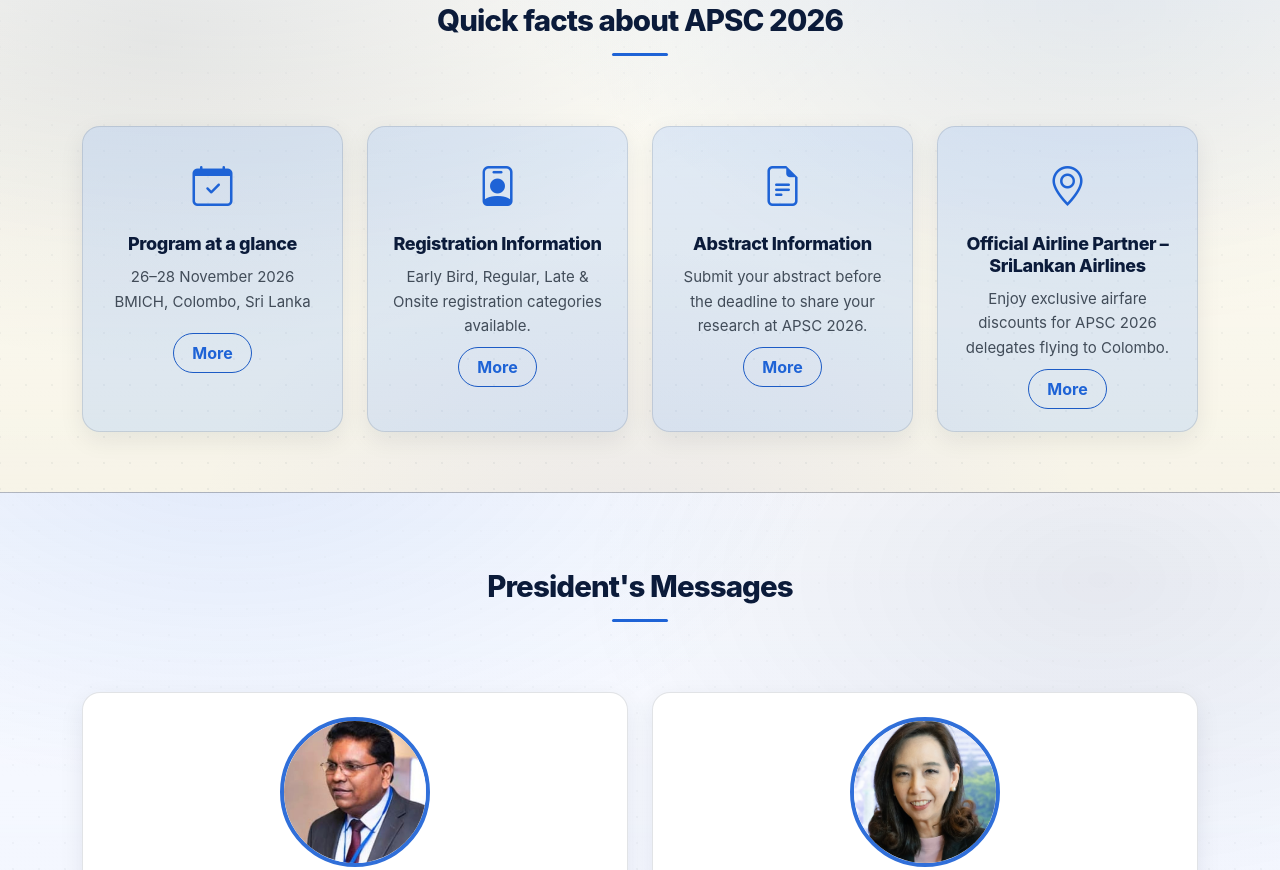
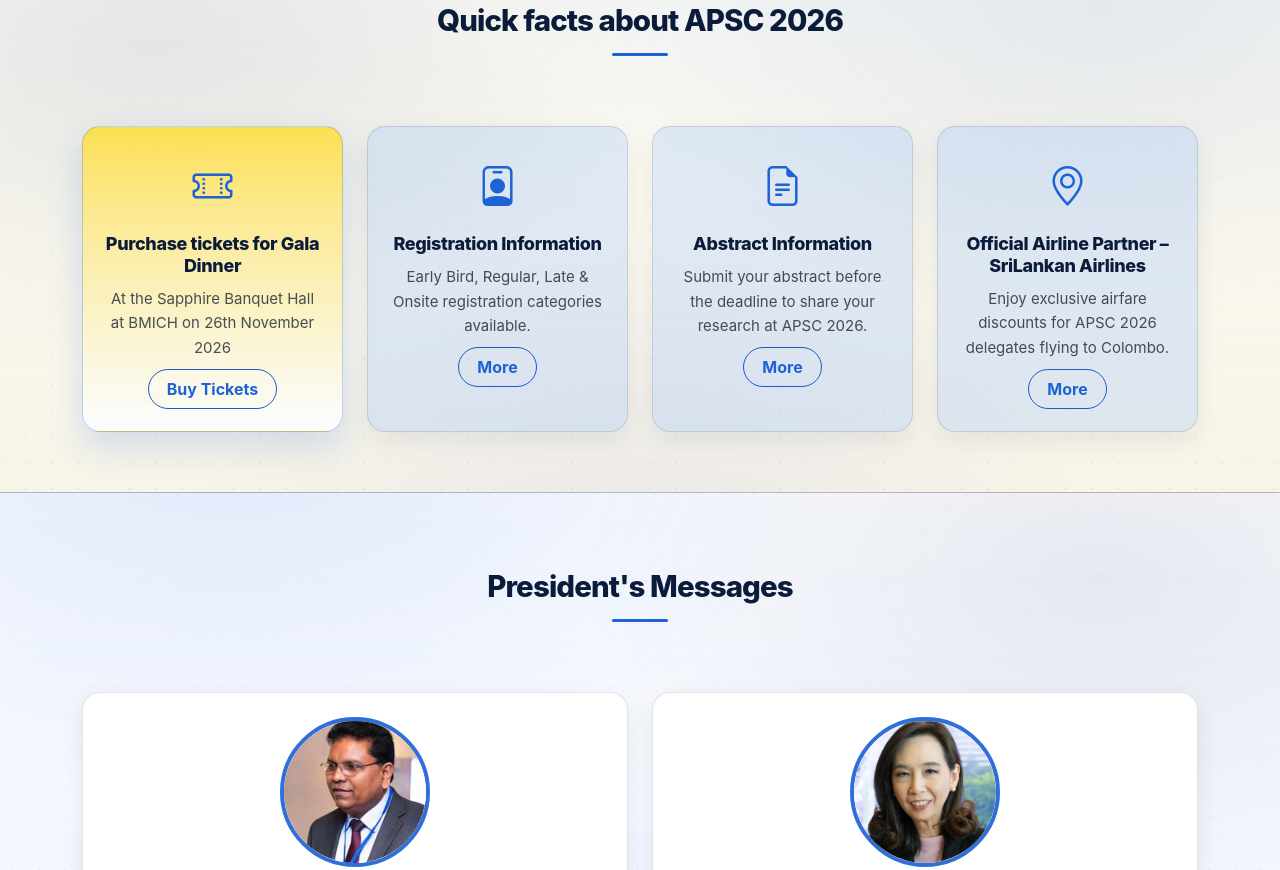
Before and after one commit to Tharinxdu/apsc, a website: page index.html in a window 1280 px wide. Shown: the part 857-1727 px from the top of the page. Drawn offline with nearby package versions, Linux system fonts and the light colour scheme.

Commit message:
add gala dinner links

```diff
--- a/assets/css/main.css
+++ b/assets/css/main.css
@@ -2184,6 +2184,21 @@ section.dark-background,
   transform: translateX(4px);
 }
 
+/*--------------------------------------------------------------
+# Key Info: Gala Dinner Ticket Card (distinct style)
+--------------------------------------------------------------*/
+.key-info .info-card--gala {
+  background: linear-gradient(180deg, color-mix(in srgb, #d61e37, #fff04af2 92%), color-mix(in srgb, var(--surface-color), var(--alt-background-color) 18%));
+  border-color: color-mix(in srgb, var(--accent-color), transparent 72%);
+  box-shadow: 0 14px 34px rgba(30, 99, 214, 0.18);
+  position: relative;
+  overflow: hidden;
+}
+
+.key-info .info-card--gala p {
+  min-height: 0; /* avoid forced height for this CTA card */
+}
+
 @media (max-width: 768px) {
   .key-info .info-card {
     padding: 25px 18px;
--- a/index.html
+++ b/index.html
@@ -126,7 +126,7 @@
         <span class="logo__strip">
           <img src="assets/img/ASN Logo.png" alt="ASN Logo">
           <img src="assets/img/AON.jpeg" alt="AON Logo">
-          <img src="assets/img/SLCEP Logo.png" alt="SLCEP Logo">
+          <img src="assets/img/SLCEP Logo1.png" alt="SLCEP Logo">
           <img src="assets/img/CCP Logo.jpeg" alt="CCP Logo">
           <img src="assets/img/SSOS Logo.png" alt="SSOS Logo">
           <img src="assets/img/CSRRSL Logo.png" alt="CSRRSL Logo">
@@ -321,15 +321,15 @@
       <div class="container" data-aos="fade-up" data-aos-delay="100">
         <div class="row gy-4 justify-content-center">
 
-          <!-- Date & Venue -->
+          <!-- Gala Dinner Tickets -->
           <div class="col-md-6 col-lg-3">
-            <div class="info-card text-center">
+            <div class="info-card info-card--gala text-center">
               <div class="icon mb-3">
-                <i class="bi bi-calendar-check"></i>
+                <i class="bi bi-ticket-perforated"></i>
               </div>
-              <h4>Program at a glance</h4>
-              <p>26–28 November 2026<br>BMICH, Colombo, Sri Lanka</p>
-              <a href="program.html" class="btn-read-more">More</a>
+              <h4>Purchase tickets for Gala Dinner</h4>
+              <p>At the Sapphire Banquet Hall at BMICH on 26th November 2026</p>
+              <a href="https://portal.apsc2026.lk/gala-dinner" class="btn-read-more btn-read-more--gala" target="_blank">Buy Tickets</a>
             </div>
           </div>
 
@@ -1255,6 +1255,9 @@
               <p> Venue: BMICH, Colombo, Sri Lanka <br>(Bandaranaike Memorial International Conference Hall)</p>
               <p>26th - 28th November 2026</p>
             </div>
+            <div class="footer-contact pt-3">
+              <p><a href="https://portal.apsc2026.lk/gala-dinner" class="btn-read-more btn-read-more--gala" target="_blank">Purchase tickets for Gala Dinner</a></p>
+            </div>
           </div>
 
           <!-- Quick Links -->
```
Also changed, not shown: abstract-guidelines.html (+15 -8 lines), committees.html (+3 -0 lines), faq.html (+21 -10 lines), privacy-policy.html (+4 -1 lines), program.html (+3 -0 lines), registration-guidelines.html (+19 -9 lines), speakers.html (+4 -1 lines), travel.html (+4 -1 lines), venue.html (+4 -1 lines), assets/img/SLCEP Logo1.png (added), 1 other file.
